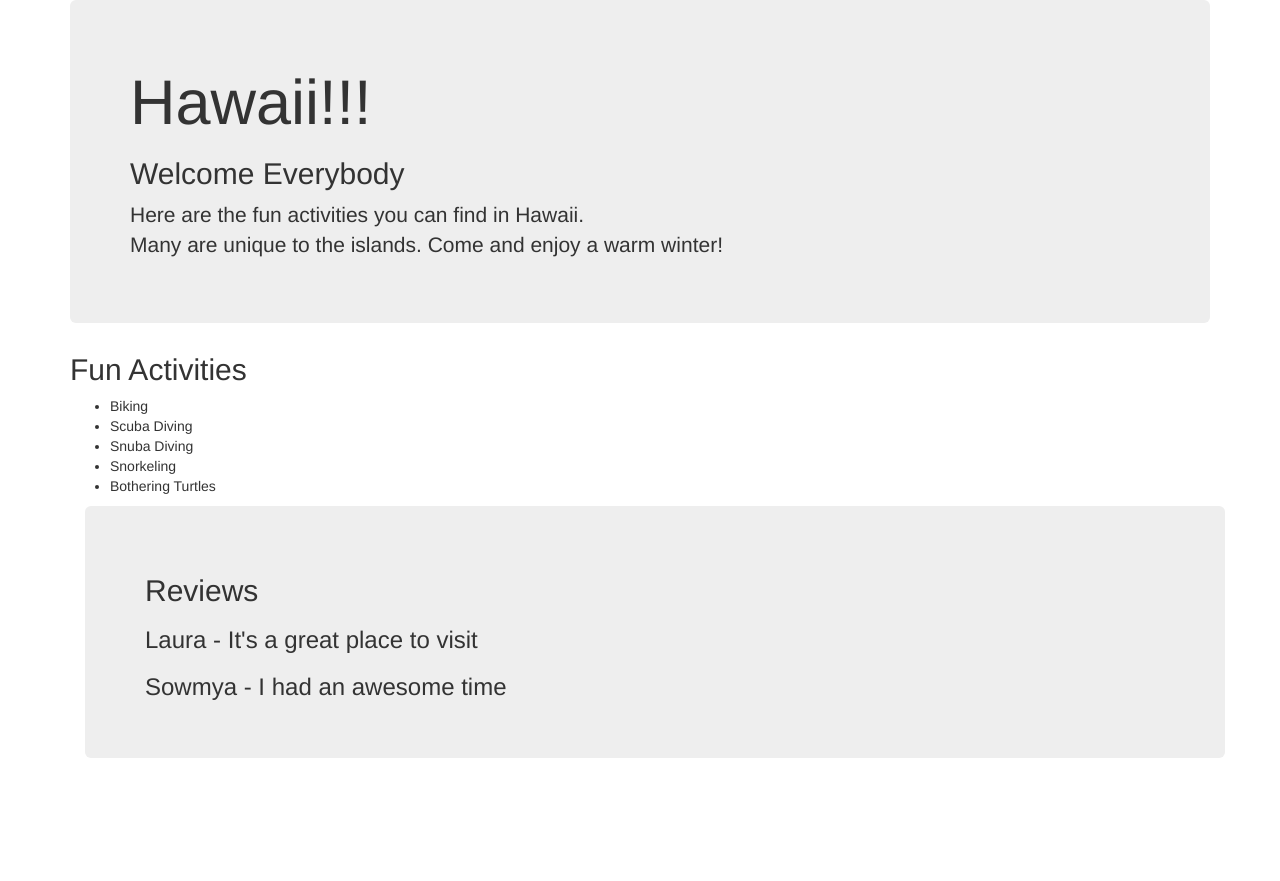
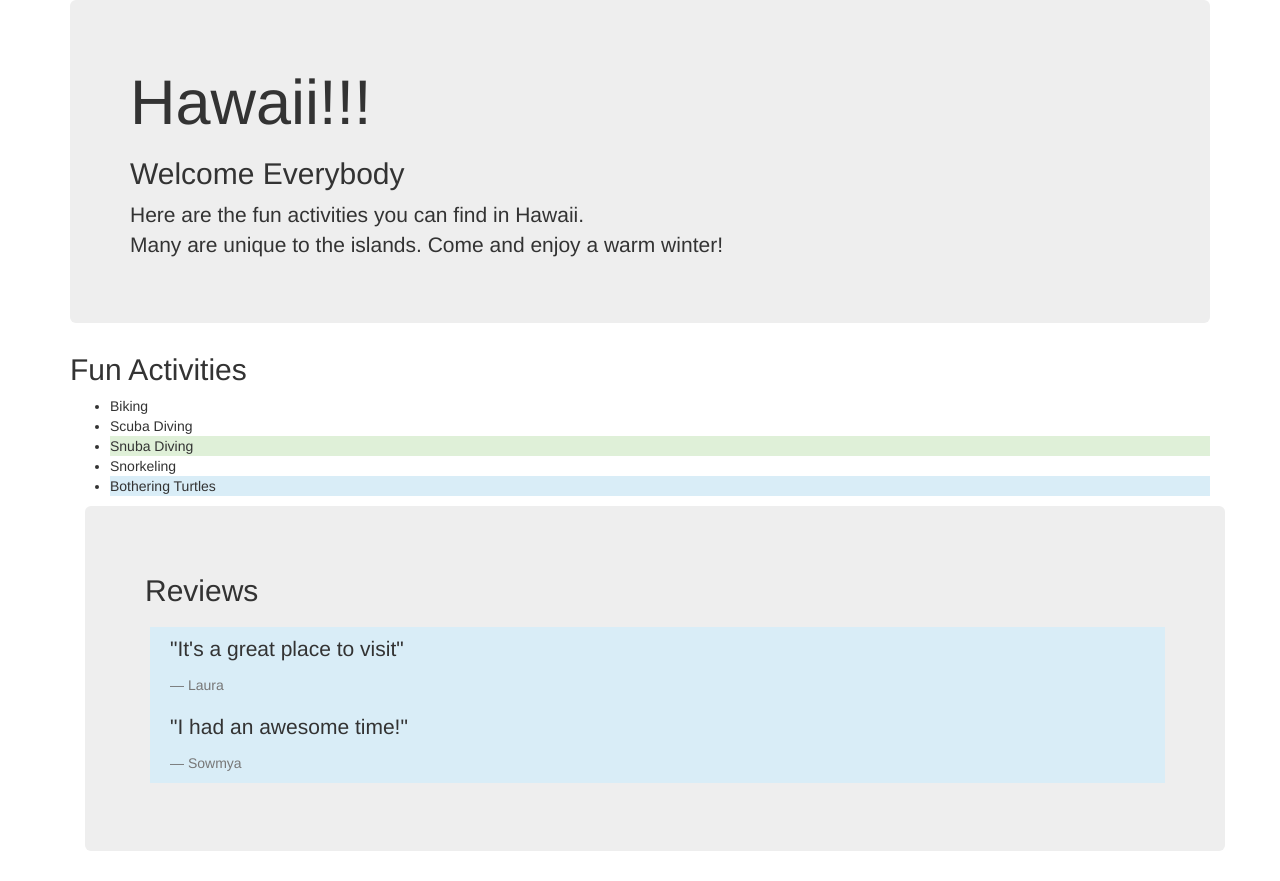
Before and after one commit to SowmyaLogaswamy/Vacation, a plain HTML site: page index.html in a window 1280 px wide. Before the commit the page ends 800 px from the top, so only its background shows below. Drawn offline with Linux system fonts and the light colour scheme.

Commit message:
add blockquotes and helper classes in the html file

```diff
--- a/index.html
+++ b/index.html
@@ -17,16 +17,21 @@
       <ul>
         <li>Biking</li>
         <li>Scuba Diving</li>
-        <li>Snuba Diving</li>
+        <li class="bg-success">Snuba Diving</li>
         <li>Snorkeling</li>
-        <li>Bothering Turtles</li>
+        <li class="bg-info">Bothering Turtles</li>
       </ul>
 
     <div class="container">
       <div class="jumbotron">
       <h2> Reviews <h2>
-    <h3>Laura - It's a great place to visit</h3>
-    <h3>Sowmya - I had an awesome time</h3>
+      <blockquote class="bg-info">
+        <p>"It's a great place to visit"</p>
+        <footer>Laura</footer>
+        <br>
+        <p>"I had an awesome time!"</p>
+        <footer>Sowmya</footer>
+      </blockquote>
   </div>
   </body>
 </html>
```
